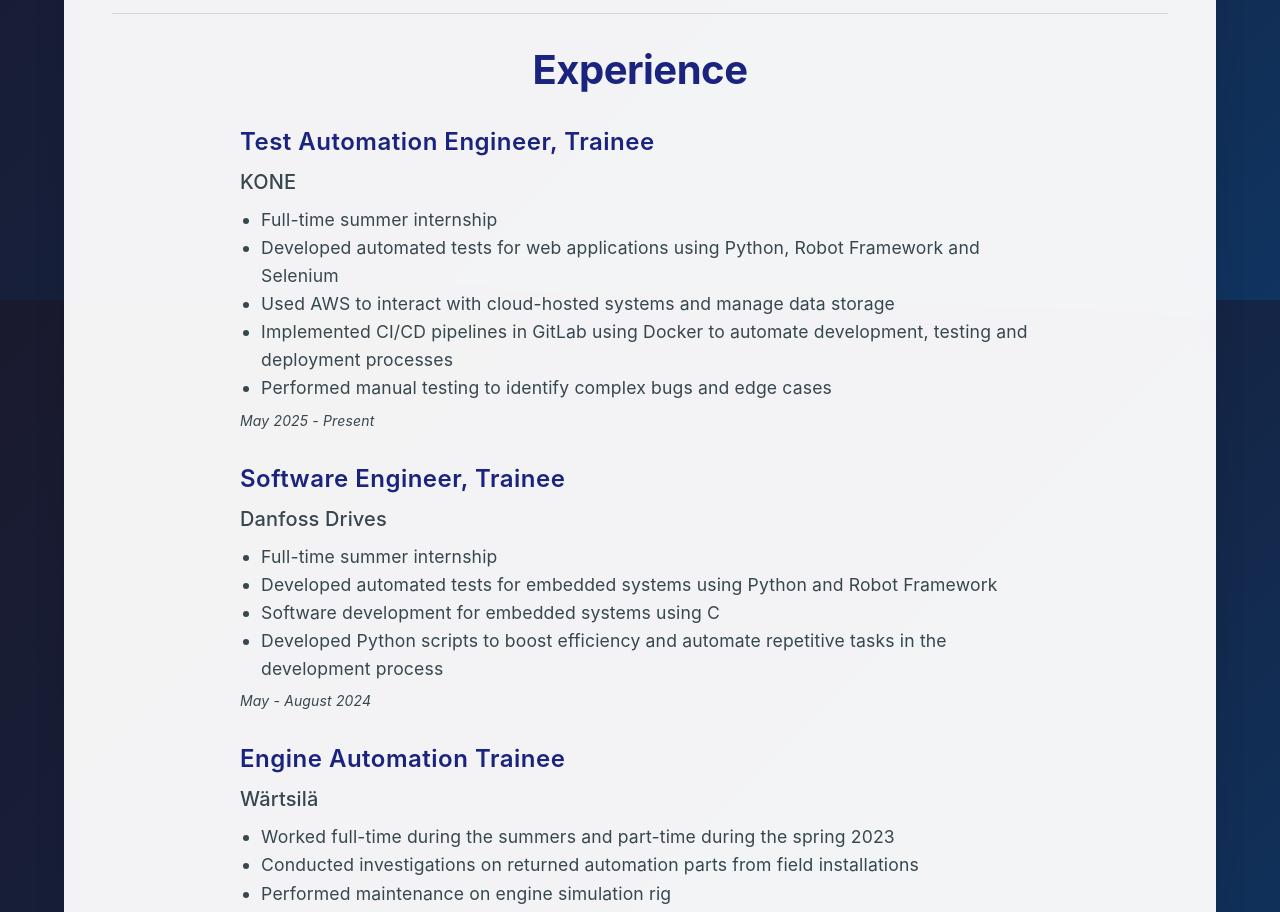
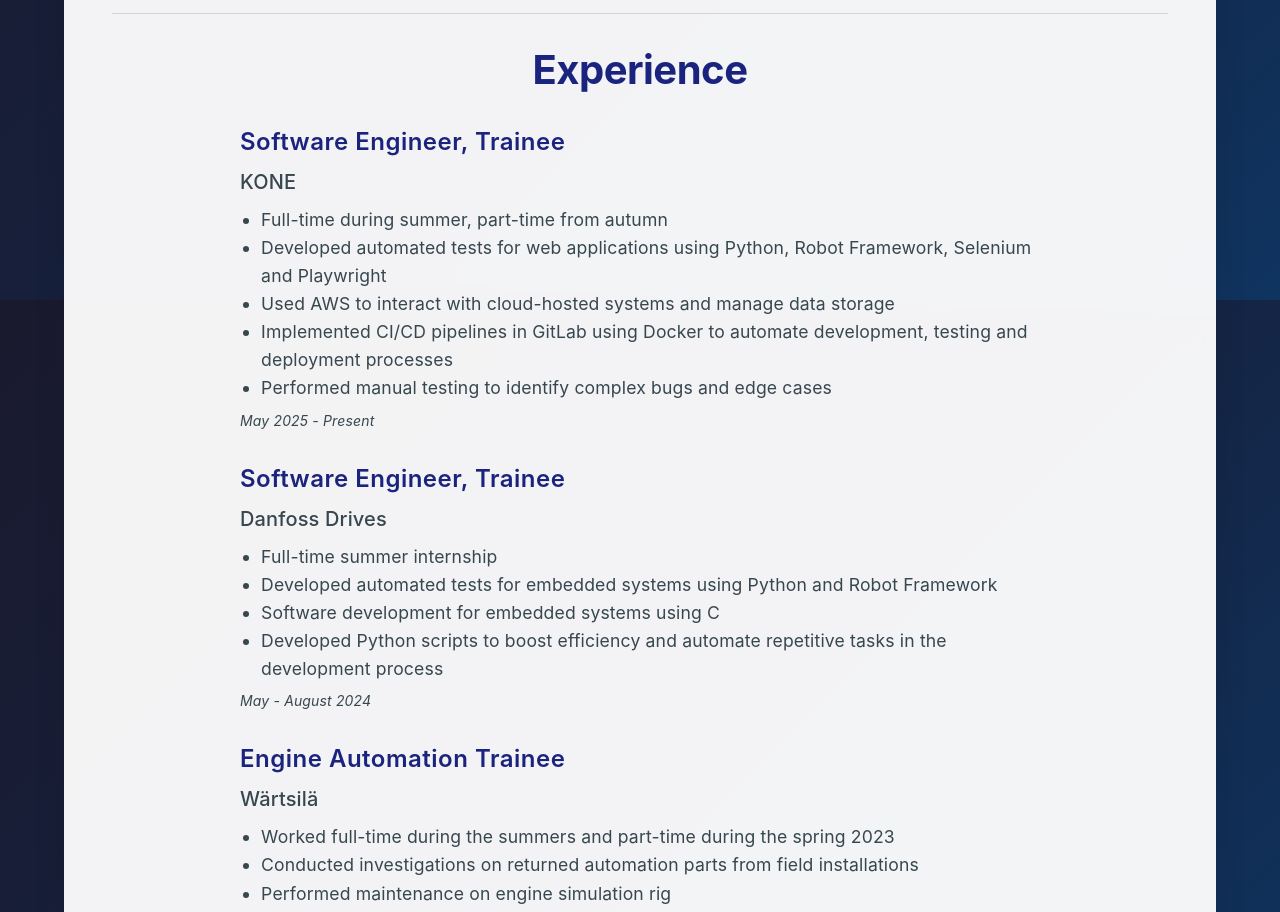
Before and after one commit to alex20m/website, a React (Create React App) app: page / in a window 1280 px wide. Shown: the part 1300-2212 px from the top of the page. Built offline with nearby package versions, Linux system fonts and the light colour scheme.

Commit message:
exp changed for kone

```diff
--- a/src/pages/Experience.js
+++ b/src/pages/Experience.js
@@ -4,11 +4,11 @@
 // Add or edit experiences here
 const experiences = [
   {
-    title: "Test Automation Engineer, Trainee",
+    title: "Software Engineer, Trainee",
     company: "KONE",
     description: [
-      "Full-time summer internship",
-      "Developed automated tests for web applications using Python, Robot Framework and Selenium",
+      "Full-time during summer, part-time from autumn",
+      "Developed automated tests for web applications using Python, Robot Framework, Selenium and Playwright",
       "Used AWS to interact with cloud-hosted systems and manage data storage",
       "Implemented CI/CD pipelines in GitLab using Docker to automate development, testing and deployment processes",
       "Performed manual testing to identify complex bugs and edge cases",
```
